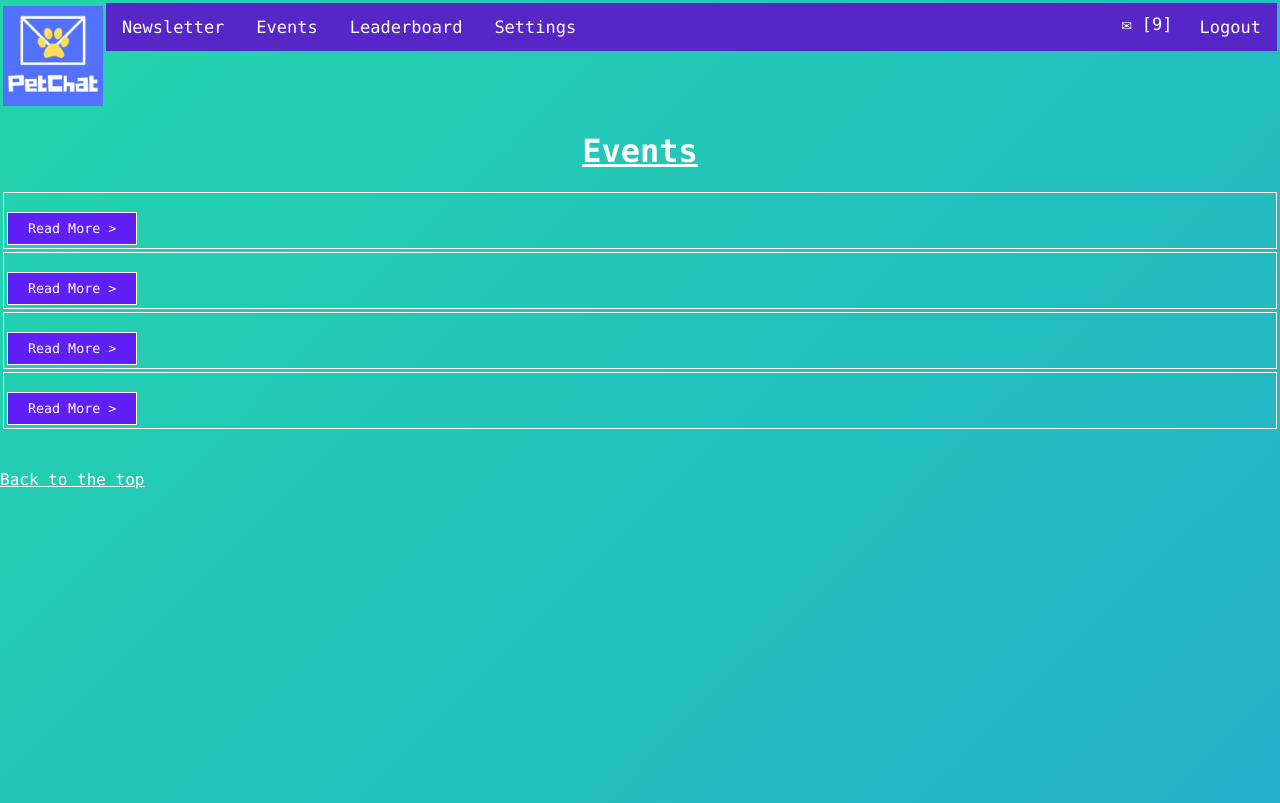
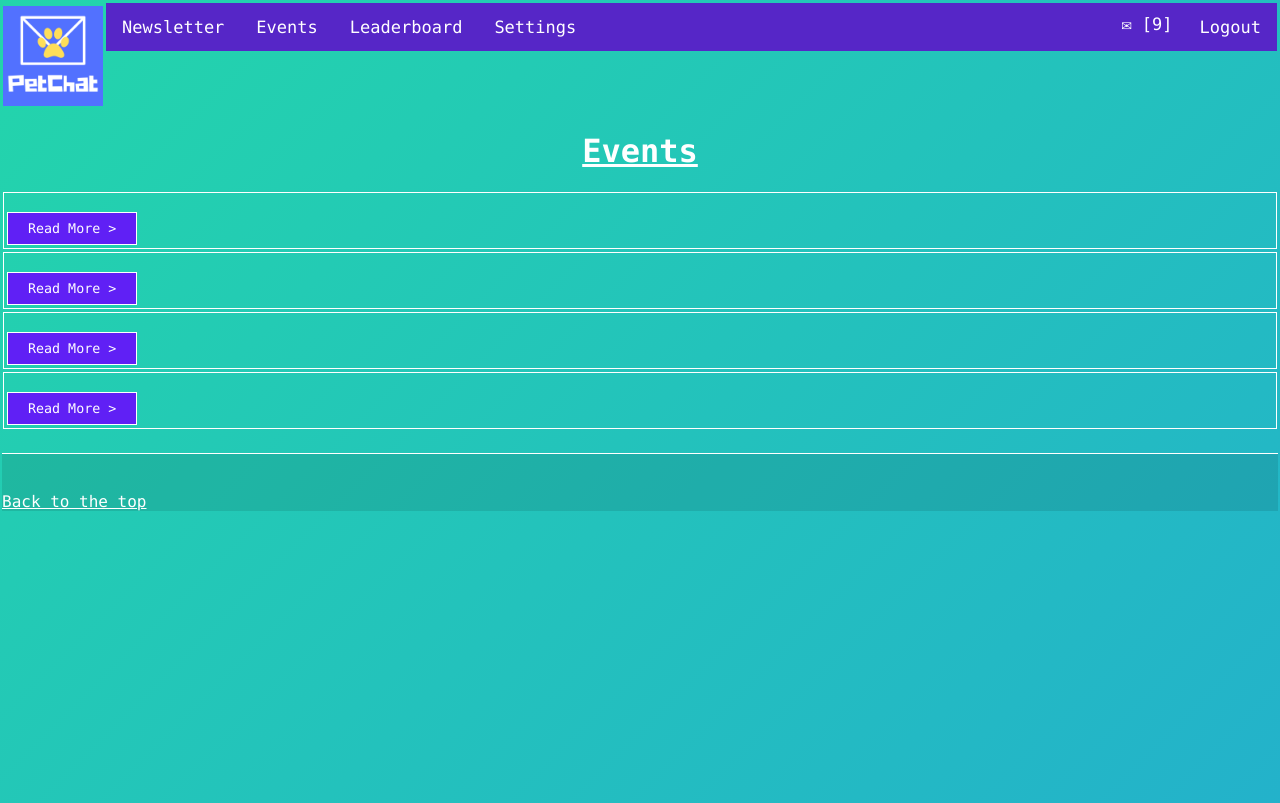
Before and after one commit to GiraffeM9/PetChat, a Flask app: page /events in a window 1280 px wide. Run offline with Flask 2, Linux system fonts and the light colour scheme; a user stored in the database is signed in; some libraries are stand-ins or nearby versions.

Commit message:
modified:   PetChat/website/__pycache__/views.cpython-310.pyc 	modified:   PetChat/website/static/stylesheet.css 	modified:   PetChat/website/templates/404.html 	modified:   PetChat/website/templates/index.html 	modified:   PetChat/website/views.py

```diff
--- a/PetChat/website/static/stylesheet.css
+++ b/PetChat/website/static/stylesheet.css
@@ -6,6 +6,11 @@ body {
 	  animation: gradient 15s ease infinite;
 	  height: 100vh;
 
+  }
+
+  #page-container {
+    position: relative;
+    min-height: 100vh;
   }
 
   /* Navigation bar ------------------------------------------*/
@@ -221,4 +226,8 @@ body {
 
   footer{
     display: block;
+    margin: 2px;
+    border-top: 1.5px solid white;
+    background-color: rgba(0, 0, 0, .1);
+
   }
--- a/PetChat/website/templates/index.html
+++ b/PetChat/website/templates/index.html
@@ -13,6 +13,7 @@
     <title>PetChat - test</title>
   </head>
   <body>
+    <div id="page-container">
       <a id="top"></a> <!-- Used to get back to the top of the page -->
       {% with messages = get_flashed_messages() %} {% if messages %}
       <ul class="flashes" id="message">
@@ -42,10 +43,11 @@
         </a>
       </div>
       <div>{% block content %}{% endblock %}</div>
-    <footer>
+      <br>
+      <footer id="footer">
         <br>
         <br>
-      <a href="#top" id="footer">Back to the top</a>
+        <a href="#top">Back to the top</a>
       </footer>
       <script>
         function responsive_nav(){
@@ -74,5 +76,6 @@
       <script src="../static/index.js"></script>
       <script src="https://cdnjs.cloudflare.com/ajax/libs/socket.io/4.0.1/socket.io.js" integrity="sha512-q/dWJ3kcmjBLU4Qc47E4A9kTB4m3wuTY7vkFJDTZKjTs8jhyGQnaUrxa0Ytd0ssMZhbNua9hE+E7Qv1j+DyZwA==" crossorigin="anonymous"></script>
       <script src="https://cdnjs.cloudflare.com/ajax/libs/jquery/3.6.0/jquery.min.js" integrity="sha512-894YE6QWD5I59HgZOGReFYm4dnWc1Qt5NtvYSaNcOP+u1T9qYdvdihz0PPSiiqn/+/3e7Jo4EaG7TubfWGUrMQ==" crossorigin="anonymous" referrerpolicy="no-referrer"></script>
+    </div>
   </body>
 </html>
--- a/PetChat/website/views.py
+++ b/PetChat/website/views.py
@@ -19,7 +19,8 @@ def home():
 def newsletter():
     if request.method == 'POST':
         pass
-    return render_template("newsletter.html", name=current_user.username, mail_count=9, newsletters=5)
+    news_content = "Lorem ipsum dolor sit amet, consectetur adipiscing elit. Fusce ullamcorper bibendum erat in condimentum. Fusce mauris ex, faucibus sit amet lobortis eu, dapibus at urna. Nam vel urna lectus. Suspendisse mattis erat quam, a ullamcorper erat lobortis quis. In eros libero, imperdiet non rhoncus placerat, porta et dolor. Fusce sit amet velit eleifend, tristique lacus a, accumsan diam. Praesent ac lacus vel turpis imperdiet scelerisque. Nullam ac enim non nulla sodales varius. Suspendisse finibus porta elit, a bibendum est tristique eget. Mauris ac augue at velit tincidunt efficitur rhoncus sit amet lectus."
+    return render_template("newsletter.html", name=current_user.username, mail_count=9, newsletters=5, news_content=news_content)
 
 
 @views.route("/events", methods=["GET", "POST"])
```
Also changed, not shown: PetChat/website/templates/404.html (+6 -3 lines). Lines whose indentation alone changed are shown as unchanged.
